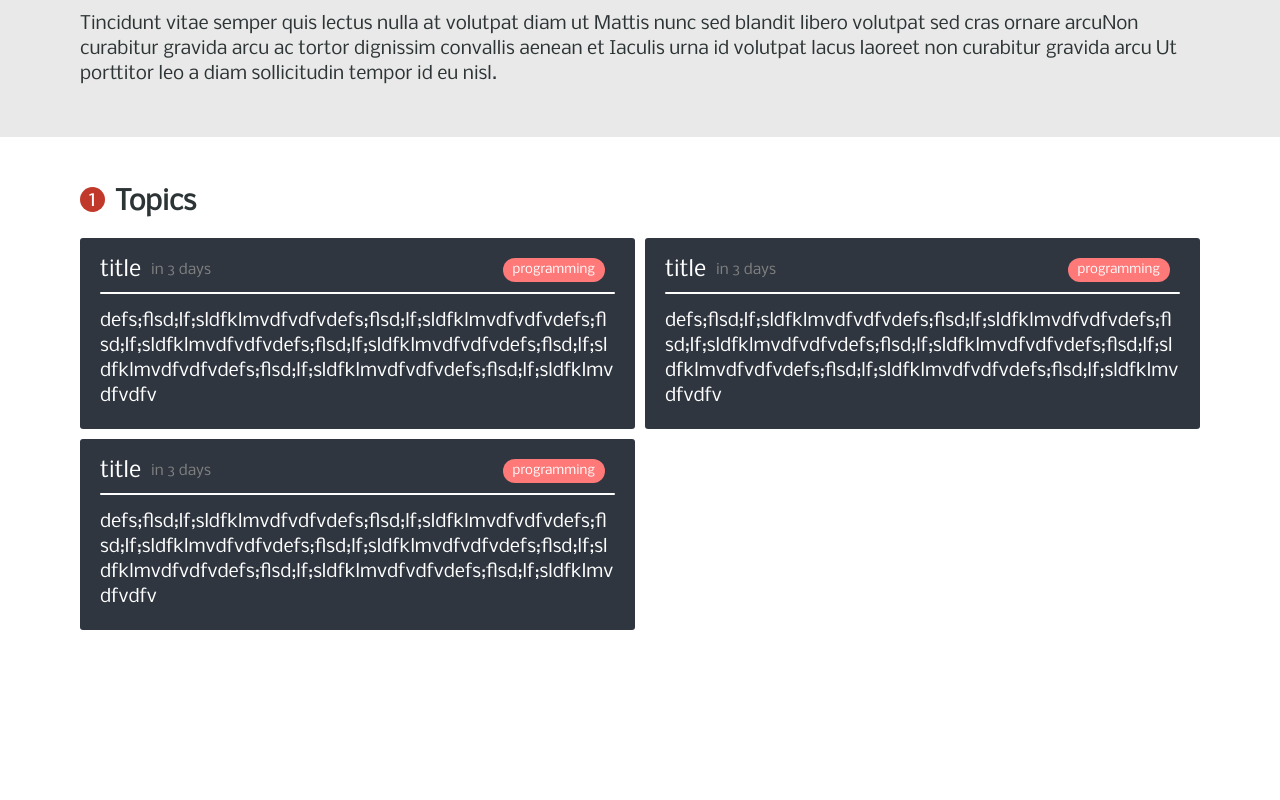
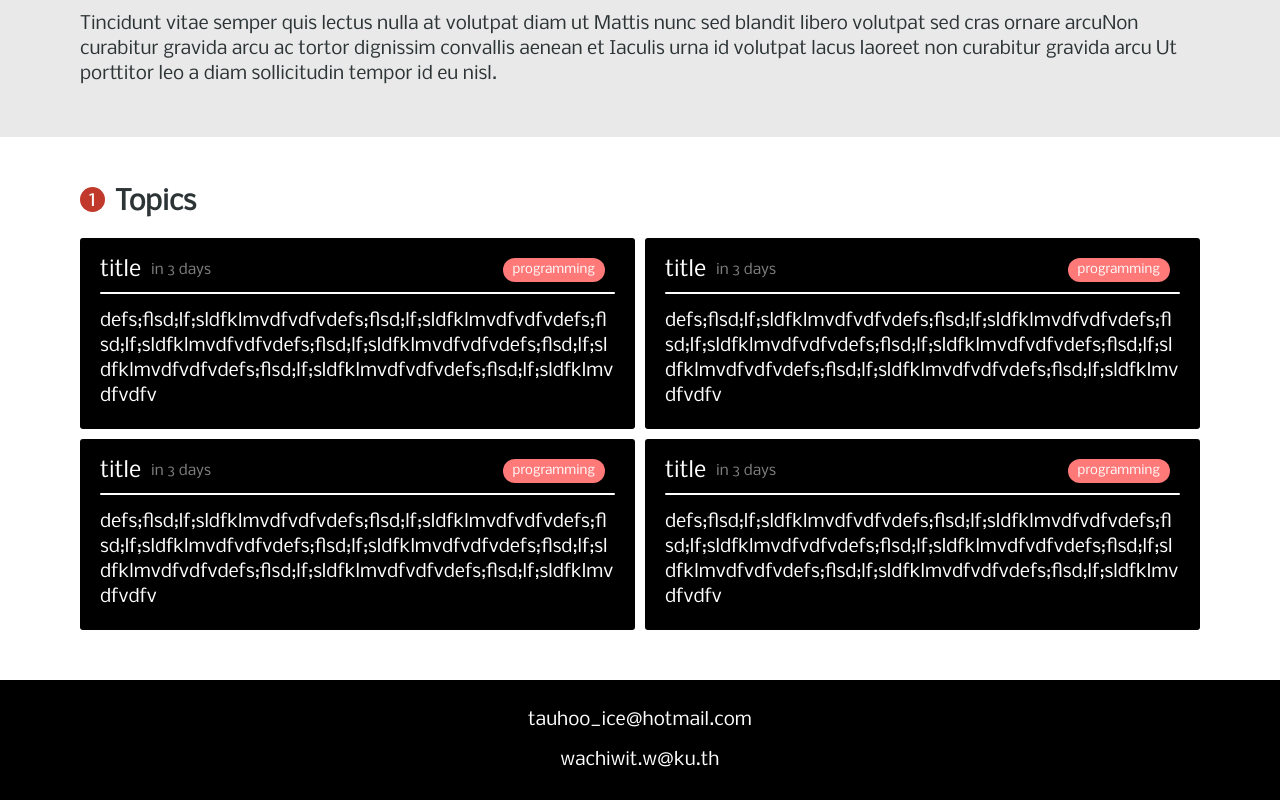
Before and after one commit to Tauhoo/web-profile, a Next.js app: page /blog in a window 1280 px wide. Shown: the part 589-1389 px from the top of the page. Before the commit the page ends 1269 px from the top, so only its background shows below. Built offline with nearby package versions, Linux system fonts and the light colour scheme.

Commit message:
add link and fix design

```diff
--- a/components/BlogCard.js
+++ b/components/BlogCard.js
@@ -3,8 +3,8 @@ import styled from "styled-components"
 import { tags_conversion } from "../contents/blogs"
 import moment from "moment"
 
-const Container = styled.a`
-  background-color: #2f3640;
+const Container = styled.div`
+  background-color: black;
   width: 100%;
   padding: 20px;
   box-sizing: border-box;
@@ -62,8 +62,6 @@ const LinkWrapper = styled.a`
   text-decoration: none;
   position: relative;
   width: 100%;
-  &:hover {
-  }
 `
 
 export default ({ title, detail, tags, link, timestamp }) => (
--- /dev/null
+++ b/components/Footer.js
@@ -0,0 +1,26 @@
+import React from "react"
+import styled from "styled-components"
+import Wrapper from "./Wrapper"
+
+const Container = styled.div`
+  width: 100%;
+  background-color: black;
+  padding: 30px 0px;
+  color: white;
+`
+
+const Title = styled.div`
+  width: 100%;
+  text-align: center;
+  cursor: copy;
+`
+
+export default () => (
+  <Container>
+    <Wrapper>
+      <Title>tauhoo_ice@hotmail.com</Title>
+      <br></br>
+      <Title>wachiwit.w@ku.th</Title>
+    </Wrapper>
+  </Container>
+)
--- a/components/MenuListItem.js
+++ b/components/MenuListItem.js
@@ -28,6 +28,11 @@ const ChildContainer = styled.div`
     font-size: 28px;
   }
 
+  a {
+    text-decoration: none;
+    color: white;
+  }
+
   &:hover {
     div {
       width: 100%;
@@ -47,8 +52,8 @@ const Line = styled.div`
   border-radius: 1.5px;
 `
 
-export default ({ children }) => (
-  <Container>
+export default ({ children, onClick }) => (
+  <Container onClick={onClick}>
     <ChildContainer>
       {children}
       <Line></Line>
--- a/components/Nabar.js
+++ b/components/Nabar.js
@@ -3,6 +3,7 @@ import styled, { keyframes } from "styled-components"
 import Logo from "./Logo"
 import Burger from "./Burger"
 import MenuListItem from "./MenuListItem"
+import Link from "next/link"
 
 const Container = styled.div`
   position: fixed;
@@ -62,22 +63,40 @@ export default class extends Component {
     window.removeEventListener("scroll", this.onScroll)
   }
 
+  updateActive = (menu_active) => () => this.setState({ menu_active })
+
   render() {
     const { menu_active, visible } = this.state
     return (
       <>
         <Container visible={visible} menu_active={menu_active}>
-          <Logo></Logo>
+          <Link href='/'>
+            <a style={{ textDecoration: "none", color: "white" }}>
+              <Logo></Logo>
+            </a>
+          </Link>
           <Burger
             active={menu_active}
-            onClick={() => this.setState({ menu_active: !menu_active })}
+            onClick={this.updateActive(!menu_active)}
           ></Burger>
         </Container>
         <MenuList active={menu_active}>
           <MenuWrapper>
-            <MenuListItem>About Me</MenuListItem>
-            <MenuListItem>Skill</MenuListItem>
-            <MenuListItem>Blog</MenuListItem>
+            <MenuListItem onClick={this.updateActive(false)}>
+              <Link href='/'>
+                <a>About Me</a>
+              </Link>
+            </MenuListItem>
+            <MenuListItem onClick={this.updateActive(false)}>
+              <Link href='/skill'>
+                <a>Skill</a>
+              </Link>
+            </MenuListItem>
+            <MenuListItem onClick={this.updateActive(false)}>
+              <Link href='/blog'>
+                <a>Blog</a>
+              </Link>
+            </MenuListItem>
           </MenuWrapper>
         </MenuList>
       </>
--- a/components/Work.js
+++ b/components/Work.js
@@ -30,7 +30,6 @@ const Content = styled.div`
 const Title = styled.div`
   width: 100%;
   font-size: 1.5rem;
-  font-family: ${art_font};
   border-style: solid;
   border-width: 0px 0px 3px 0px;
   border-color: white;
--- a/contents/blogs.js
+++ b/contents/blogs.js
@@ -36,4 +36,15 @@ export const blogs = [
       url: "https://www.w3schools.com/cssref/pr_background-image.asp",
     },
   },
+  {
+    title: "title",
+    detail:
+      "defs;flsd;lf;sldfklmvdfvdfvdefs;flsd;lf;sldfklmvdfvdfvdefs;flsd;lf;sldfklmvdfvdfvdefs;flsd;lf;sldfklmvdfvdfvdefs;flsd;lf;sldfklmvdfvdfvdefs;flsd;lf;sldfklmvdfvdfvdefs;flsd;lf;sldfklmvdfvdfv",
+    timestamp: "2020-04-13T07:33:55.888Z",
+    tags: ["programming"],
+    link: {
+      name: "go to medium",
+      url: "https://www.w3schools.com/cssref/pr_background-image.asp",
+    },
+  },
 ]
--- a/pages/_app.js
+++ b/pages/_app.js
@@ -2,6 +2,7 @@ import React, { Component } from "react"
 import Navbar from "../components/Nabar"
 import styled from "styled-components"
 import { common_font } from "../config"
+import Footer from "../components/Footer"
 
 const Container = styled.div`
   font-family: ${common_font};
@@ -16,6 +17,7 @@ export default class extends Component {
       <Container>
         <Navbar></Navbar>
         <Component {...pageProps} />
+        <Footer></Footer>
       </Container>
     )
   }
--- a/pages/_document.js
+++ b/pages/_document.js
@@ -55,6 +55,21 @@ export default class MyDocument extends Document {
                 padding: 0px !important;
                 overflow: unset !important;
             }
+
+            /* width */
+            ::-webkit-scrollbar {
+              width: 10px;
+            }
+
+            /* Track */
+            ::-webkit-scrollbar-track {
+              background: linear-gradient( green, red);
+            }
+
+            /* Handle */
+            ::-webkit-scrollbar-thumb {
+              background: black;
+            }
             `}</style>
           {styleTags}
         </Head>
--- a/pages/index.js
+++ b/pages/index.js
@@ -28,7 +28,7 @@ export default () => (
     <Paragraph
       index='2'
       topic='Time Line'
-      background_color='#9F4343'
+      background_color='#850000'
       num_color='#2F3640'
       title_color='white'
     >
```
Also changed, not shown: components/TimeLineContent.js (+4 -4 lines), static/github.svg (added).
